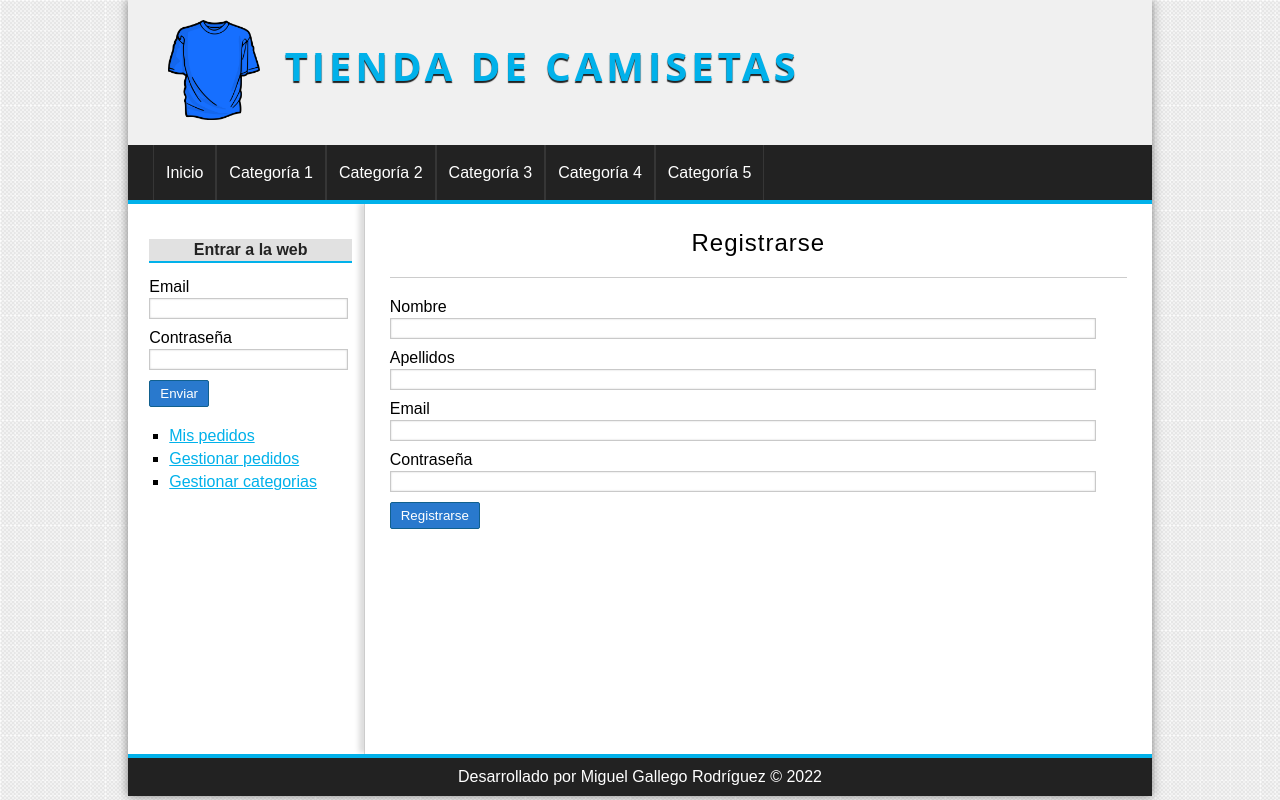
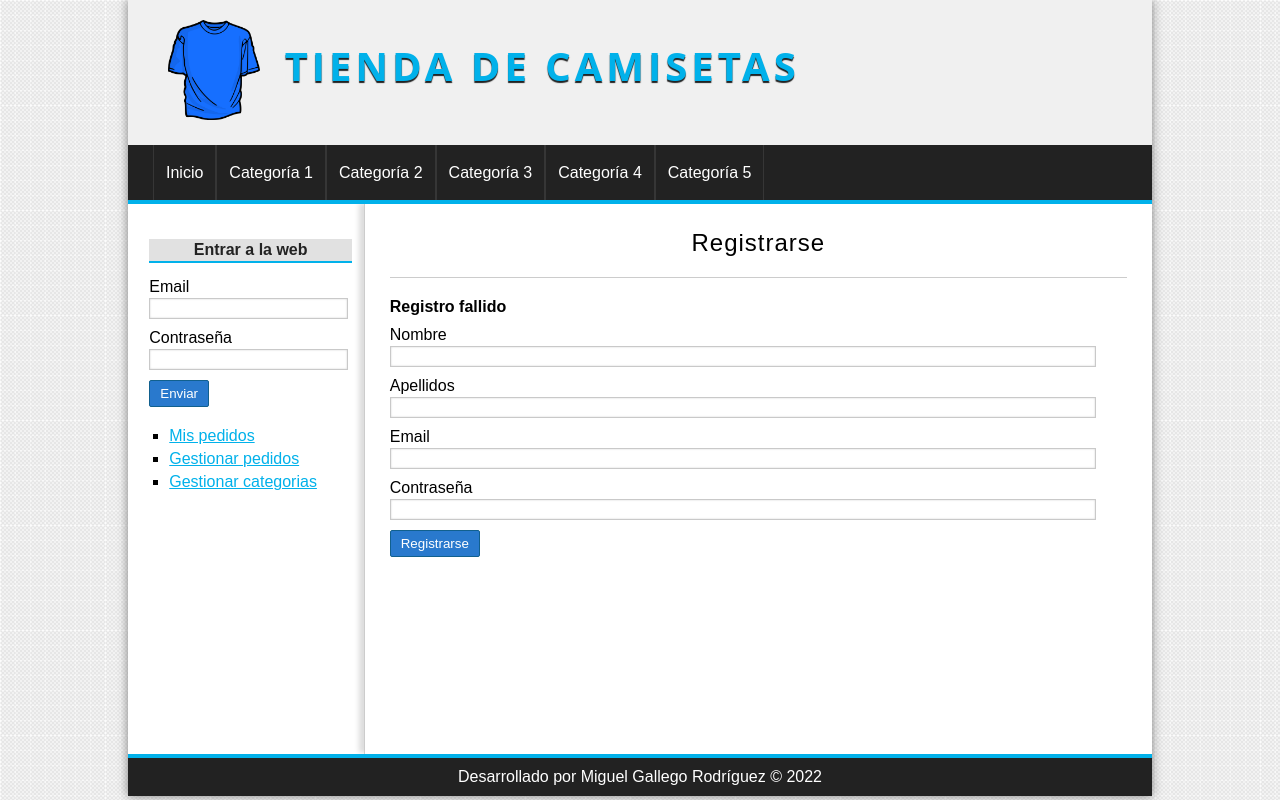
Before and after one commit to MiguelGallegoR/tienda-de-camisetas, a PHP site: page /master-php/usuario/registro in a window 1280 px wide. Run offline with PHP 8.4, Linux system fonts and the light colour scheme.

Commit message:
actualizado vista de registro en funcion del valor de la sesion

```diff
--- a/views/usuario/registro.php
+++ b/views/usuario/registro.php
@@ -1,6 +1,13 @@
 <h1>Registrarse</h1>
 
-<form action="index.php?controller=usuario&action=save" method="POST">
+<?php if(isset($_SESSION['register']) && $_SESSION['register'] == 'complete'): ?>
+   <strong>Registro completado correctamente</strong>
+
+<?php else: ?>
+    <strong>Registro fallido</strong>
+<?php endif; ?>
+
+<form action="<?=base_url?>/usuario/save" method="POST">
     <label for="nombre">Nombre</label>
     <input type="text" name="nombre" required >
 
```
